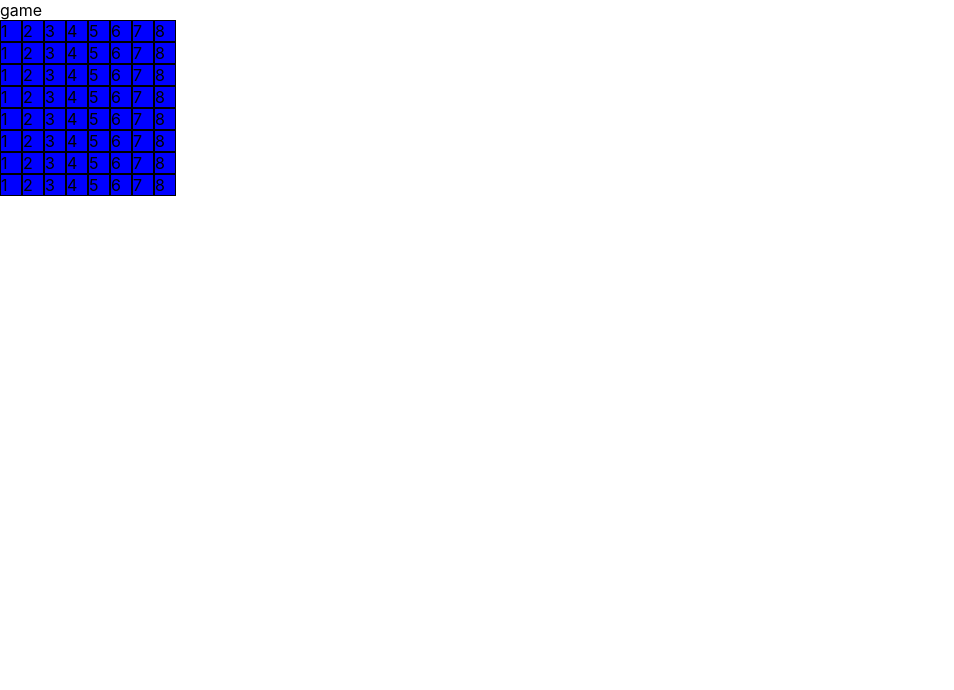
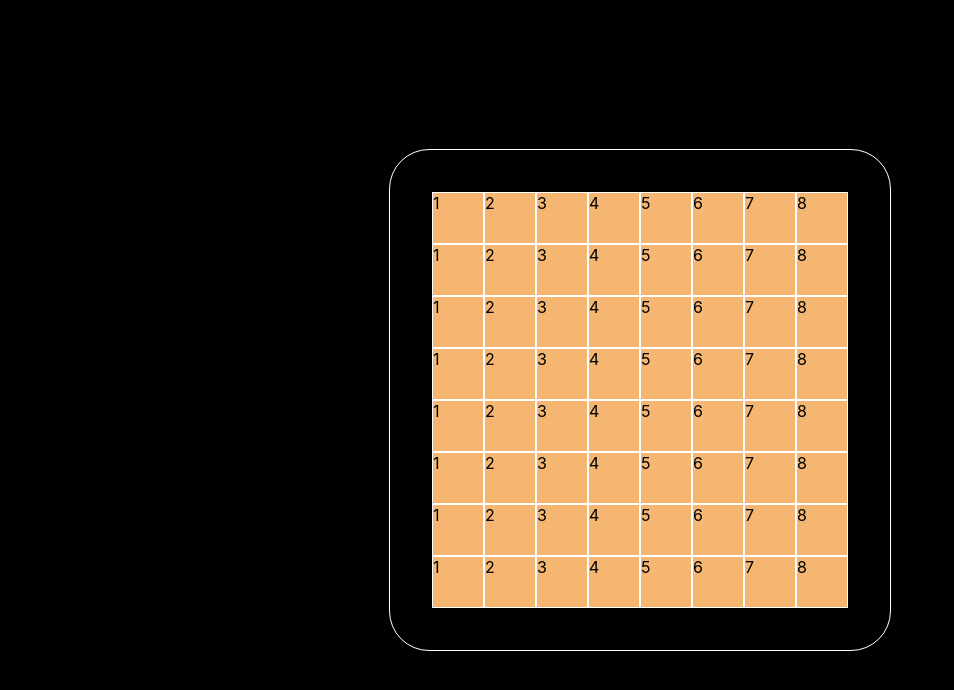
Before and after one commit to castlebutte/coronation, a React (Create React App) app in the folder client/: page /game in a window 1280 px wide. Shown: the top 690 px of the page, without its empty margins (0-954 px from the left). Built offline with nearby package versions, Linux system fonts and the light colour scheme.

Commit message:
board lmao

```diff
--- a/client/src/Components/GameScreen.tsx
+++ b/client/src/Components/GameScreen.tsx
@@ -4,9 +4,10 @@ import Board from "./Board";
 
 export default function HomeScreen() {
   return (
-    <div className="Screen">
-      game
-      <Board />
+    <div className="screen">
+      <div className="boardBox">
+        <Board />
+      </div>
     </div>
   );
 }
--- a/client/src/Components/components.css
+++ b/client/src/Components/components.css
@@ -3,6 +3,7 @@
   display: flex;
   flex-direction: column;
   align-items: center;
+  justify-content: center;
   position: absolute;
   width: 100%;
   height: 100%;
@@ -52,21 +53,6 @@
   justify-content: center;
   flex-direction: row;
 }
-/* .startButton {
-  color: white;
-  flex-direction: column;
-  justify-self: start;
-  font-family: "Segoe UI";
-  text-decoration: unset;
-  background-color: #f4b670;
-  padding: 1%;
-  margin-bottom: 1%;
-  width: 30%;
-  height: 5%;
-  text-align: center;
-  vertical-align: middle;
-  border-radius: 40px;
-} */
 .buttonBox {
   display: flex;
   width: 250px;
@@ -81,15 +67,20 @@
   margin-bottom: 1%;
   margin-top: 5%;
 }
-/* .inputField input {
-  width: 100%;
-  height: 50px;
+.boardBox {
   flex-direction: column;
+  display: flex;
+  border-radius: 40px;
+  border-width: 1px;
+  border-color: white;
+  border-style: solid;
+  width: 500px;
+  height: 500px;
+  align-items: center;
   justify-content: center;
-  align-content: center;
-  text-align: center;
-  padding: 1%;
-} */
+}
+
+/* OTHER COMPONENTS */
 input::-webkit-outer-spin-button,
 input::-webkit-inner-spin-button {
   -webkit-appearance: none;
@@ -118,8 +109,8 @@ input::-webkit-inner-spin-button {
   display: flex;
 }
 .col {
-  width: 20px;
-  height: 20px;
-  border: 1px solid black;
-  background-color: blue;
+  width: 50px;
+  height: 50px;
+  border: 1px solid white;
+  background-color: #f4b670;
 }
```
